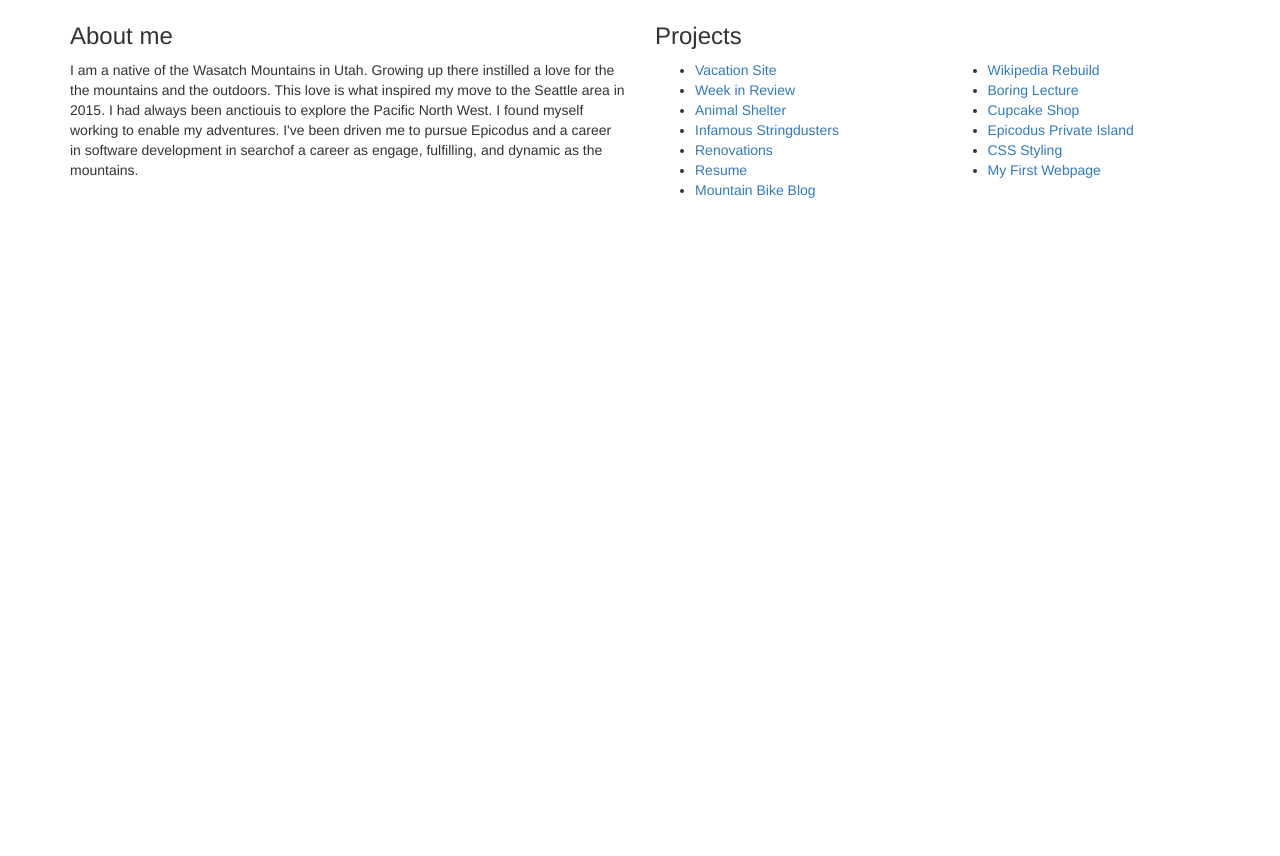
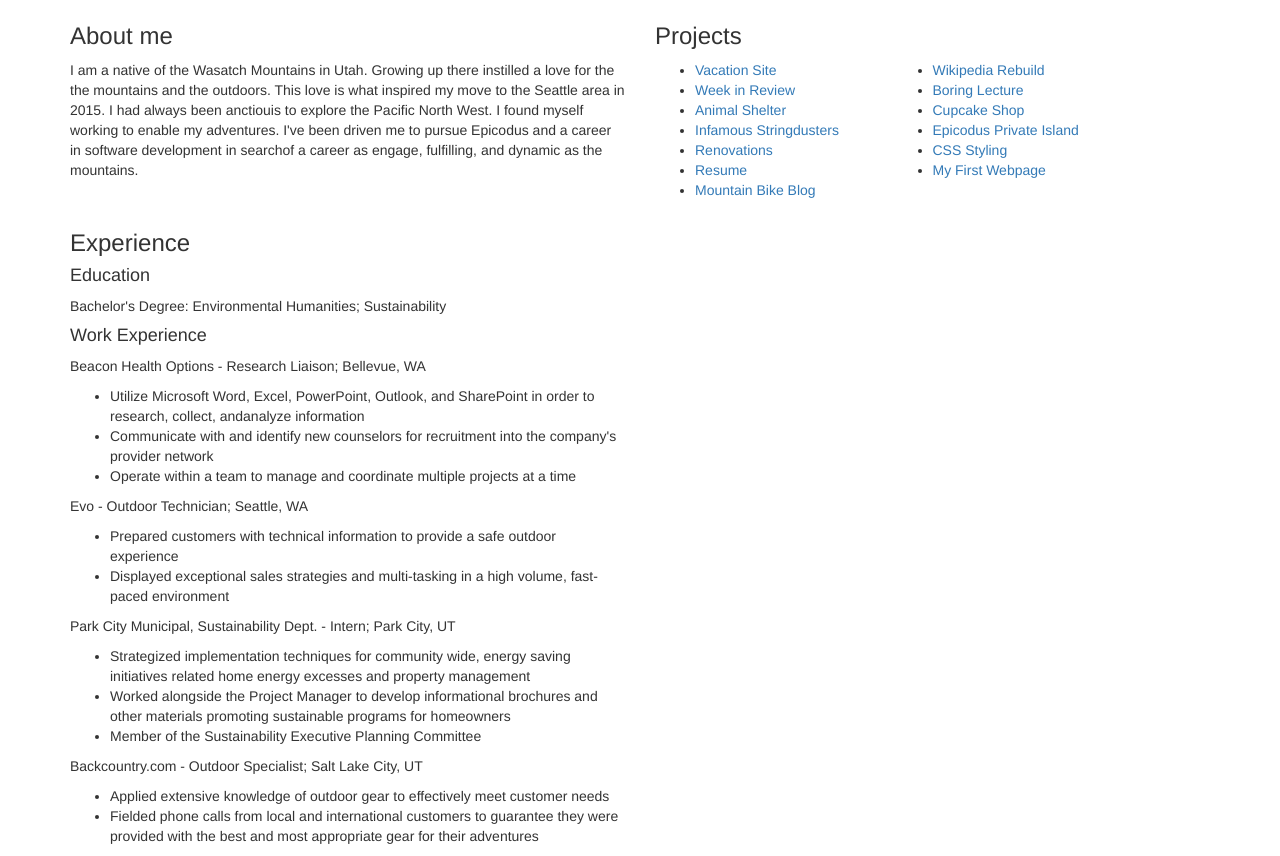
Before and after one commit to dtumpowsky/Portfolio-Draft, a plain HTML site: page index.html in a window 1280 px wide. Shown: the part 357-1213 px from the top of the page. Before the commit the page ends 800 px from the top, so only its background shows below. Drawn offline with Linux system fonts and the light colour scheme.

Commit message:
show work and education experience

```diff
--- a/css/styles.css
+++ b/css/styles.css
@@ -7,5 +7,6 @@ img {
   float: left;
   height: 210px;
   width: inherit;
-  margin: 15px;
+  margin: 5px;
+  padding-right: 10px;
 }
--- a/index.html
+++ b/index.html
@@ -42,7 +42,7 @@
               <li><a href="https://github.com/dtumpowsky/Mountain-Bike-Blog">Mountain Bike Blog</a></li>
             </ul>
         </div>
-          <div class="col-md-3">
+        <div class="col-md-0">
           <h3> <br> </h3>
             <ul>
               <li><a href="https://github.com/dtumpowsky/wikipedia-rebuild">Wikipedia Rebuild</a></li>
@@ -53,8 +53,36 @@
               <li><a href="https://github.com/dtumpowsky/my-first-webpage">My First Webpage</a></li>
             </ul>
         </div>
+      </div>
 
-      </div>
+      <div class ="row">
+        <div class ="col-md-6">
+          <h3> Experience </h3>
+            <h4> Education </h4>
+              <p> Bachelor's Degree: Environmental Humanities; Sustainability
+            <h4> Work Experience </h4>
+              <p> Beacon Health Options - Research Liaison; Bellevue, WA</p>
+                <ul>
+                  <li>Utilize Microsoft Word, Excel, PowerPoint, Outlook, and SharePoint in order to research, collect, andanalyze information</li>
+                  <li> Communicate with and identify new counselors for recruitment into the company's provider network</li>
+                  <li>Operate within a team to manage and coordinate multiple projects at a time</li>
+                </ul>
+              <p> Evo - Outdoor Technician; Seattle, WA</p>
+                <ul>
+                  <li>Prepared customers with technical information to provide a safe outdoor experience</li>
+                  <li>Displayed exceptional sales strategies and multi-tasking in a high volume, fast-paced environment</li>
+                </ul>
+              <p> Park City Municipal, Sustainability Dept. - Intern; Park City, UT</p>
+                <ul>
+                  <li>Strategized implementation techniques for community wide, energy saving initiatives related home energy excesses and property management</li>
+                  <li>Worked alongside the Project Manager to develop informational brochures and other materials promoting sustainable programs for homeowners</li>
+                  <li>Member of the Sustainability Executive Planning Committee</li>
+                </ul>
+              <p>Backcountry.com - Outdoor Specialist; Salt Lake City, UT</p>
+                <ul>
+                  <li>Applied extensive knowledge of outdoor gear to effectively meet customer needs</li>
+                  <li>Fielded phone calls from local and international customers to guarantee they were provided with the best and most appropriate gear for their adventures</li>
+                </ul>
 
     </div>
   </body>
```
Lines whose indentation alone changed are shown as unchanged.
